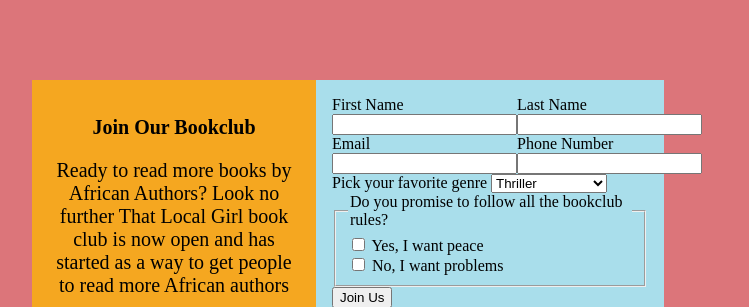
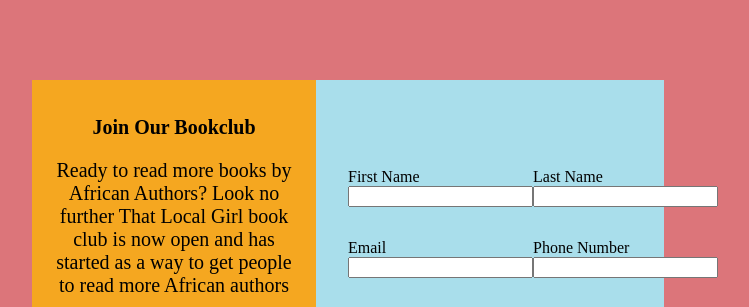
Before and after one commit to Rofiat369/Input-Form, a plain HTML site: page index.html in a window 1280 px wide. Shown: the top 307 px of the page, without its empty margins (292-1041 px from the left). Drawn offline with Linux system fonts and the light colour scheme.

Commit message:
added styles for name box and mail

```diff
--- a/style.css
+++ b/style.css
@@ -17,7 +17,7 @@ body{
 
 .sectionTwo{
     width: 50%;
-    padding: 1em;
+    padding: 3.5em 1em;
     background-color: #a9deeb;
 }
 
@@ -37,4 +37,5 @@ body{
 
 .name, .mail{
     display: flex;
+    margin: 2em 1em;
 }
```
